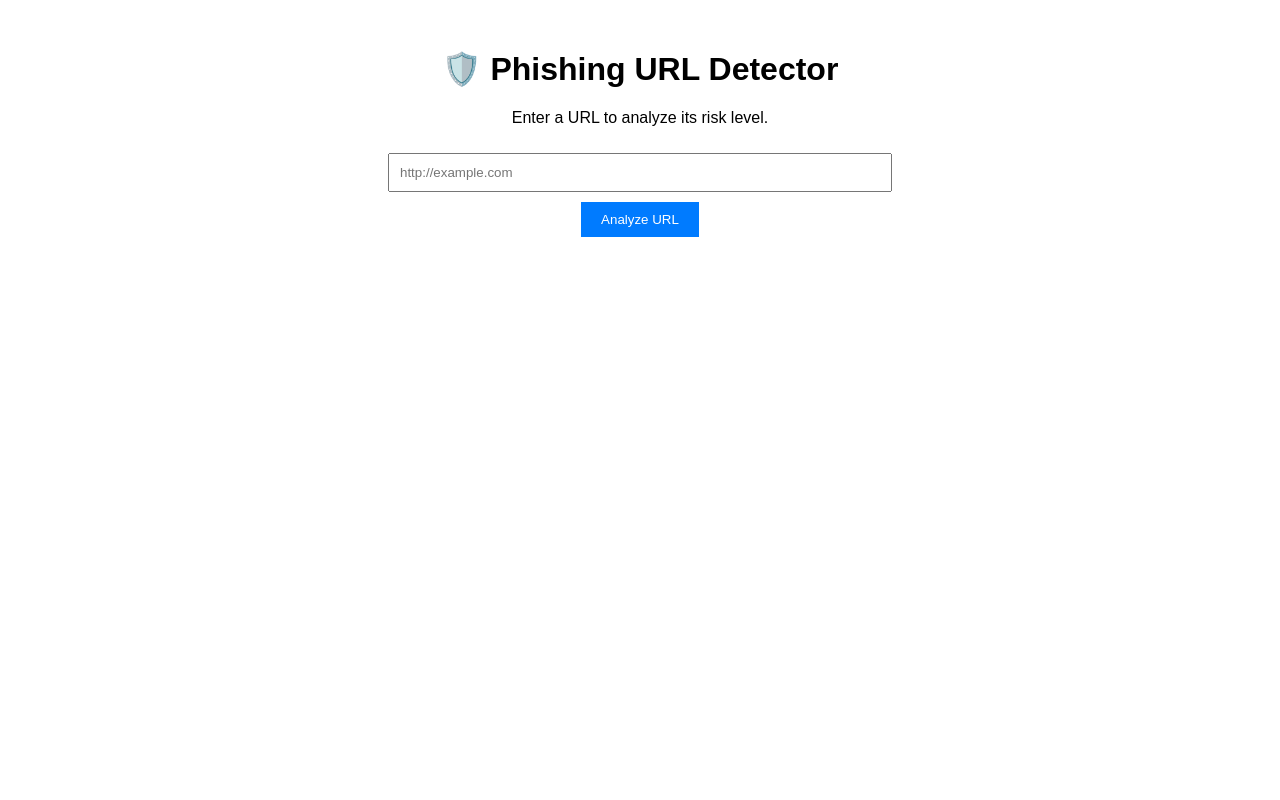
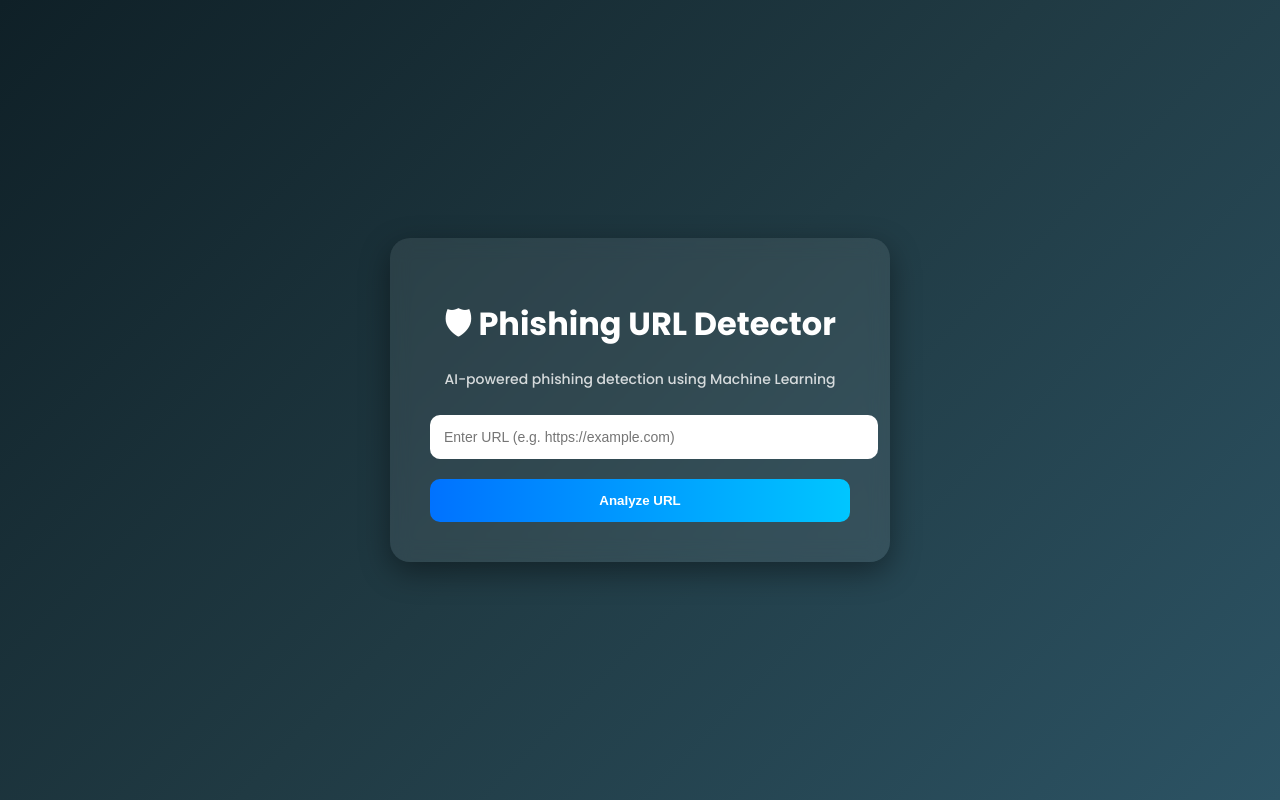
Before and after one commit to Khiladi-786/Phishing_Deployment, a Flask app: page / in a window 1280 px wide. Run offline with Flask 3, Linux system fonts and the light colour scheme; parts of the project's set-up code (start-up, migrations or seed data) failed here and were passed over.

Commit message:
Enhance index.html layout and styles
Updated the HTML structure and styling for improved aesthetics and user experience.

```diff
--- a/templates/index.html
+++ b/templates/index.html
@@ -1,31 +1,126 @@
 <!DOCTYPE html>
-<html lang="en">
+<html>
 <head>
-    <meta charset="UTF-8">
     <title>Phishing URL Detector</title>
+    <meta name="viewport" content="width=device-width, initial-scale=1.0">
+
+    <!-- Google Font -->
+    <link href="https://fonts.googleapis.com/css2?family=Poppins:wght@300;500;700&display=swap" rel="stylesheet">
+
     <style>
-        body { font-family: sans-serif; max-width: 600px; margin: 50px auto; text-align: center; }
-        input[type="text"] { width: 80%; padding: 10px; margin: 10px 0; }
-        button { padding: 10px 20px; background-color: #007BFF; color: white; border: none; cursor: pointer; }
-        button:hover { background-color: #0056b3; }
-        .result { margin-top: 20px; padding: 20px; border: 1px solid #ddd; }
+        body {
+            font-family: 'Poppins', sans-serif;
+            margin: 0;
+            background: linear-gradient(135deg, #0f2027, #203a43, #2c5364);
+            color: white;
+            display: flex;
+            justify-content: center;
+            align-items: center;
+            height: 100vh;
+        }
+
+        .container {
+            background: rgba(255, 255, 255, 0.08);
+            padding: 40px;
+            border-radius: 20px;
+            backdrop-filter: blur(10px);
+            width: 420px;
+            text-align: center;
+            box-shadow: 0 10px 30px rgba(0,0,0,0.4);
+            animation: fadeIn 0.6s ease-in-out;
+        }
+
+        h1 {
+            margin-bottom: 10px;
+            font-weight: 700;
+        }
+
+        p {
+            margin-bottom: 25px;
+            font-size: 14px;
+            opacity: 0.8;
+        }
+
+        input[type="text"] {
+            width: 100%;
+            padding: 14px;
+            border-radius: 10px;
+            border: none;
+            outline: none;
+            font-size: 14px;
+            margin-bottom: 20px;
+        }
+
+        button {
+            width: 100%;
+            padding: 14px;
+            border-radius: 10px;
+            border: none;
+            background: #00c6ff;
+            background: linear-gradient(to right, #0072ff, #00c6ff);
+            color: white;
+            font-weight: 600;
+            cursor: pointer;
+            transition: 0.3s;
+        }
+
+        button:hover {
+            transform: scale(1.03);
+            box-shadow: 0 5px 15px rgba(0,198,255,0.4);
+        }
+
+        .result-box {
+            margin-top: 25px;
+            padding: 20px;
+            border-radius: 12px;
+            background: rgba(255,255,255,0.1);
+            animation: slideUp 0.4s ease;
+        }
+
+        .phishing {
+            color: #ff4b4b;
+            font-weight: 700;
+        }
+
+        .legitimate {
+            color: #00ffb3;
+            font-weight: 700;
+        }
+
+        @keyframes fadeIn {
+            from {opacity: 0; transform: translateY(-20px);}
+            to {opacity: 1; transform: translateY(0);}
+        }
+
+        @keyframes slideUp {
+            from {opacity: 0; transform: translateY(20px);}
+            to {opacity: 1; transform: translateY(0);}
+        }
+
     </style>
 </head>
+
 <body>
-    <h1>🛡️ Phishing URL Detector</h1>
-    <p>Enter a URL to analyze its risk level.</p>
 
-    <form action="/predict" method="post">
-        <input type="text" name="url" placeholder="http://example.com" required>
-        <br>
+<div class="container">
+    <h1>🛡 Phishing URL Detector</h1>
+    <p>AI-powered phishing detection using Machine Learning</p>
+
+    <form method="POST" action="/predict">
+        <input type="text" name="url" placeholder="Enter URL (e.g. https://example.com)" required>
         <button type="submit">Analyze URL</button>
     </form>
 
     {% if prediction_text %}
-    <div class="result" style="border-left: 5px solid {{ result_color }};">
-        <h2 style="color: {{ result_color }};">{{ prediction_text }}</h2>
+    <div class="result-box">
+        <h2 class="{% if 'PHISHING' in prediction_text %}phishing{% else %}legitimate{% endif %}">
+            {{ prediction_text }}
+        </h2>
         <p>{{ prob_text }}</p>
     </div>
     {% endif %}
+
+</div>
+
 </body>
 </html>
```
